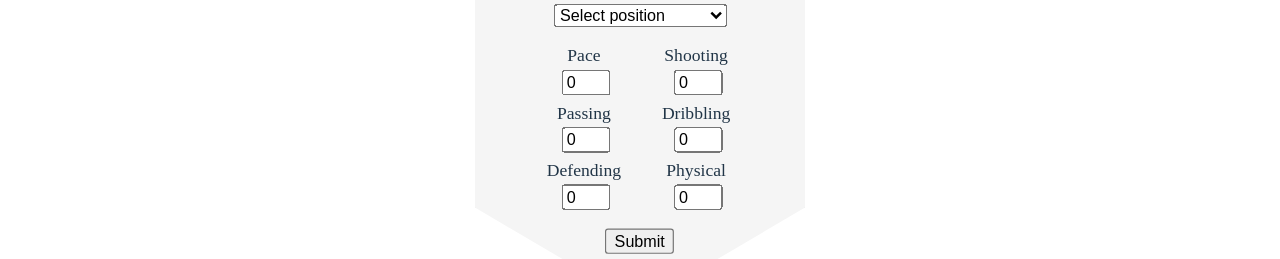
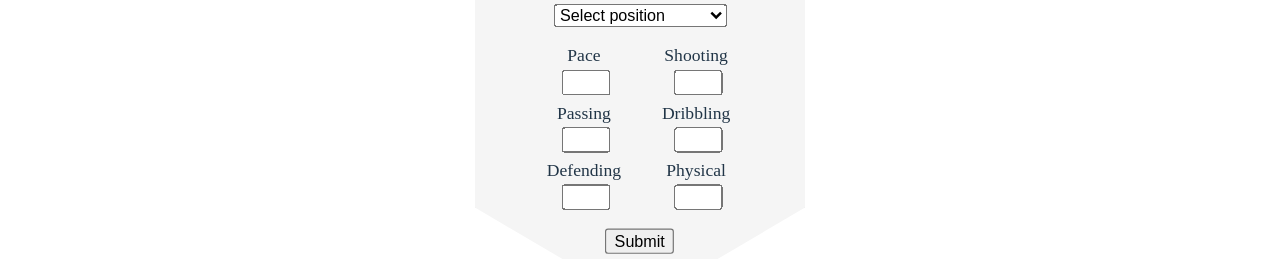
Before and after one commit to kor5n/FutPredictor, a React (Vite) app in the folder frontend/fut-predictor/: page /predict in a window 1280 px wide. Shown: the part 357-616 px from the top of the page. Built offline with nearby package versions, Linux system fonts and the light colour scheme.

Commit message:
update time

```diff
--- a/frontend/fut-predictor/src/components/Predictor.tsx
+++ b/frontend/fut-predictor/src/components/Predictor.tsx
@@ -82,27 +82,27 @@ function Predictor() {
           <div className='stat-container'>
             <div className='stat-div'>
               <label htmlFor="pace">{formData.position === "GK" ? "Diving" : "Pace"}</label>
-              <input className='stat-count' type="number" name='pace' min="0" max="99"  onChange={handleInputChange} value={formData.pace}/>
+              <input className='stat-count' type="number" name='pace' min="0" max="99"  onChange={handleInputChange} value={formData.pace === 0? "" : formData.pace}/>
             </div>
             <div className='stat-div'>
               <label htmlFor="shoot">{formData.position === "GK" ? "Handling" : "Shooting"}</label>
-              <input className='stat-count' type="number" name='shoot' min="0" max="99"  onChange={handleInputChange} value={formData.shoot}/>
+              <input className='stat-count' type="number" name='shoot' min="0" max="99"  onChange={handleInputChange} value={formData.shoot === 0 ? "" : formData.shoot}/>
             </div>
             <div className='stat-div'>
               <label htmlFor="pass">{formData.position === "GK" ? "Kicking" : "Passing"}</label>
-              <input className='stat-count' type="number" name='pass' min="0" max="99"  onChange={handleInputChange} value={formData.pass}/>
+              <input className='stat-count' type="number" name='pass' min="0" max="99"  onChange={handleInputChange} value={formData.pass === 0? "" : formData.pass}/>
             </div>
             <div className='stat-div'>
               <label htmlFor="drib">{formData.position === "GK" ? "Positioning" : "Dribbling"}</label>
-              <input className='stat-count' type="number" name='drib' min="0" max="99"  onChange={handleInputChange} value={formData.drib}/>
+              <input className='stat-count' type="number" name='drib' min="0" max="99"  onChange={handleInputChange} value={formData.drib === 0? "" : formData.drib}/>
             </div>
             <div className='stat-div'>
               <label htmlFor="def">{formData.position === "GK" ? "Reflexes" : "Defending"}</label>
-              <input className='stat-count' type="number" name='def' min="0" max="99"  onChange={handleInputChange} value={formData.def}/>
+              <input className='stat-count' type="number" name='def' min="0" max="99"  onChange={handleInputChange} value={formData.def === 0? "" : formData.def}/>
             </div>
             <div className='stat-div'>
               <label htmlFor="phys">Physical</label>
-              <input className='stat-count' type="number" name='phys' min="0" max="99"  onChange={handleInputChange} value={formData.phys}/>
+              <input className='stat-count' type="number" name='phys' min="0" max="99"  onChange={handleInputChange} value={formData.phys === 0? "" : formData.phys}/>
             </div>
           </div>
           <div><input type="submit" value="Submit"/></div>
```
Also changed, not shown: 1 other file (tests, documents, lock files or other folders).
